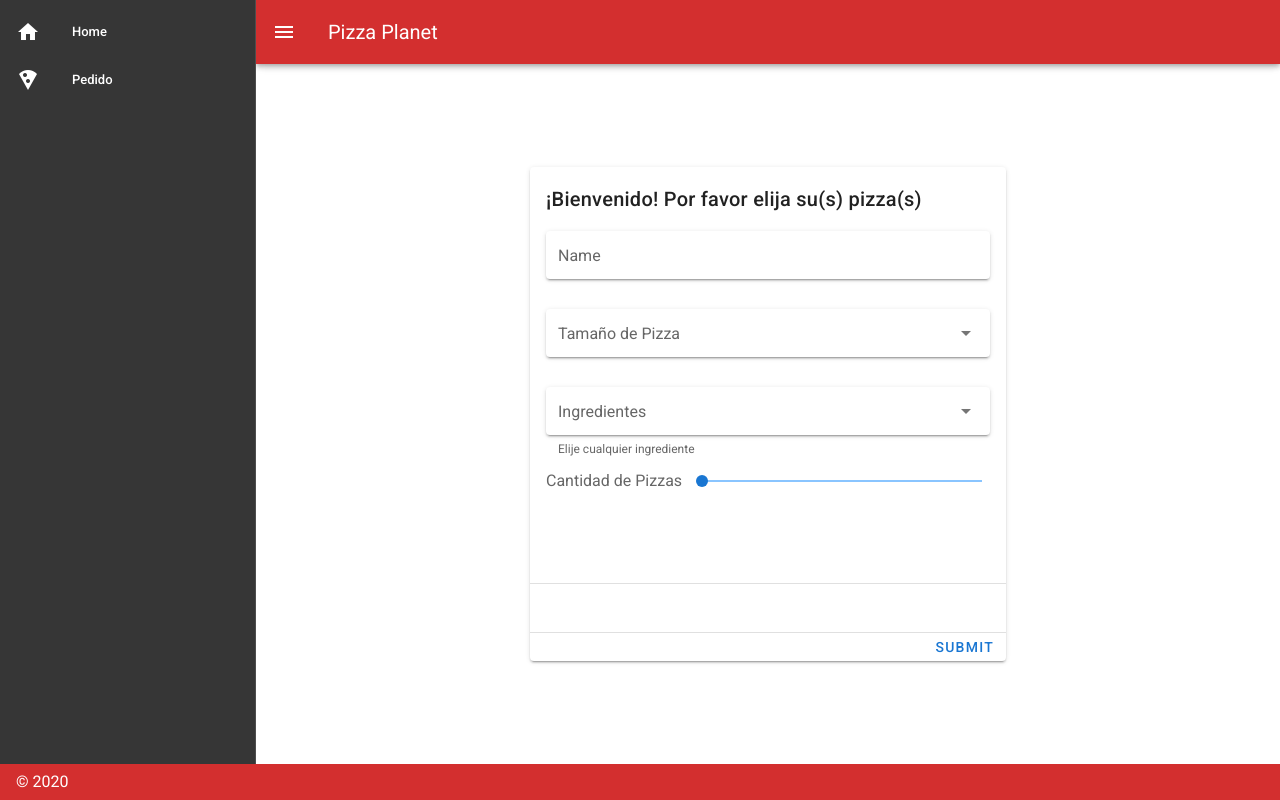
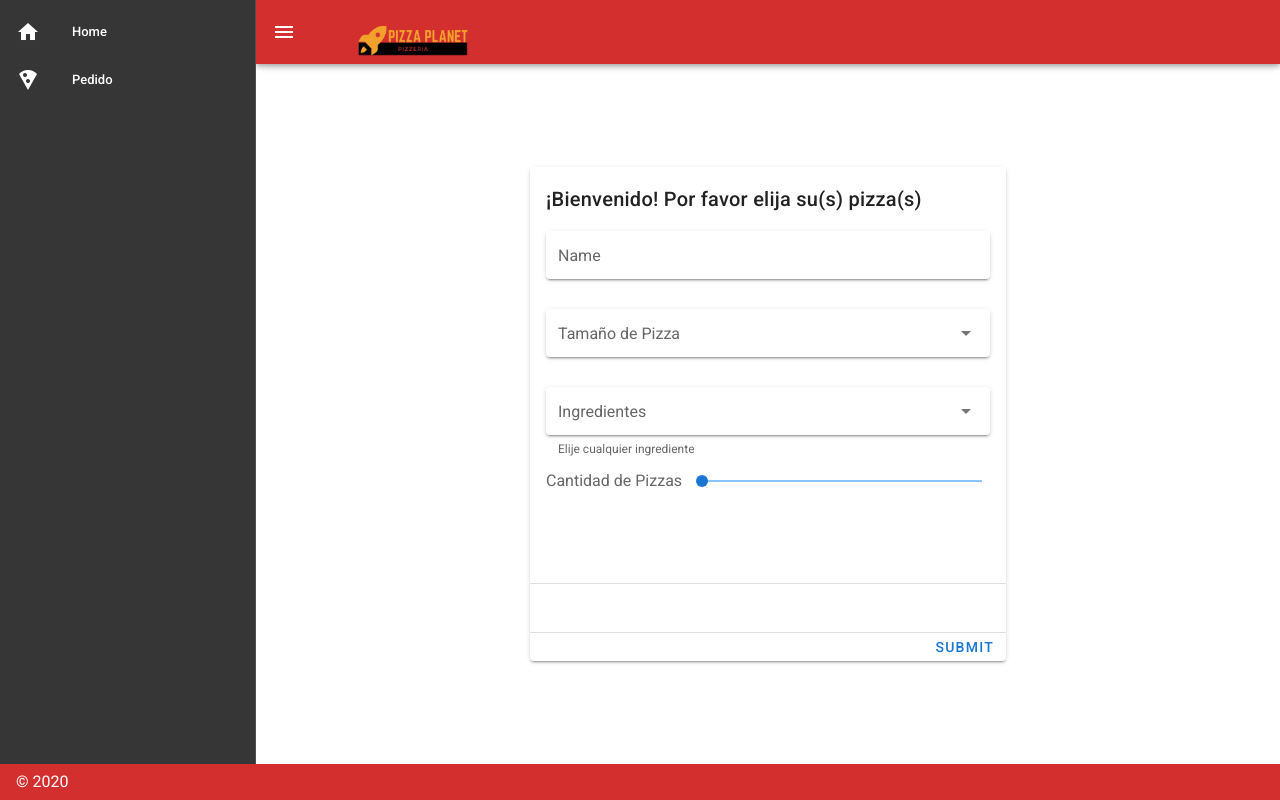
Before and after one commit to D4veCode/PizzaPlanetV2, a Vue app in the folder frontend/pizza-planet-vue/: page /pedido in a window 1280 px wide. Built offline with nearby package versions, Linux system fonts and the light colour scheme.

Commit message:
[add] added logo

```diff
--- a/frontend/pizza-planet-vue/src/App.vue
+++ b/frontend/pizza-planet-vue/src/App.vue
@@ -38,7 +38,9 @@
       dark
     >
       <v-app-bar-nav-icon @click.stop="drawer = !drawer"></v-app-bar-nav-icon>
-      <v-toolbar-title>Pizza Planet</v-toolbar-title>
+      <v-toolbar-title> <img src="@/assets/Pizza_planet-removebg-preview.png"
+      height="180" width="170"/></v-toolbar-title>
+      <!---<v-toolbar-title>Pizza Planet</v-toolbar-title>-->
     </v-app-bar>
 
     <v-main>
--- a/frontend/pizza-planet-vue/src/components/PedidoForm.vue
+++ b/frontend/pizza-planet-vue/src/components/PedidoForm.vue
@@ -104,7 +104,7 @@
 
       {
         price: 3.5,
-        ing: 'Champinones',
+        ing: 'Champiñones',
       },
 
       {
@@ -175,7 +175,7 @@
     ingredientPrice(ing) {
       const ingredientsPrices = {
         jamon: 4,
-        champinones: 3.5,
+        champiñones: 3.5,
         pimenton: 3,
         'doble queso': 4,
         aceitunas: 5.75,
```
Also changed, not shown: frontend/pizza-planet-vue/src/assets/Pizza_planet-removebg-preview.png (added), 1 other file (tests, documents, lock files or other folders).
